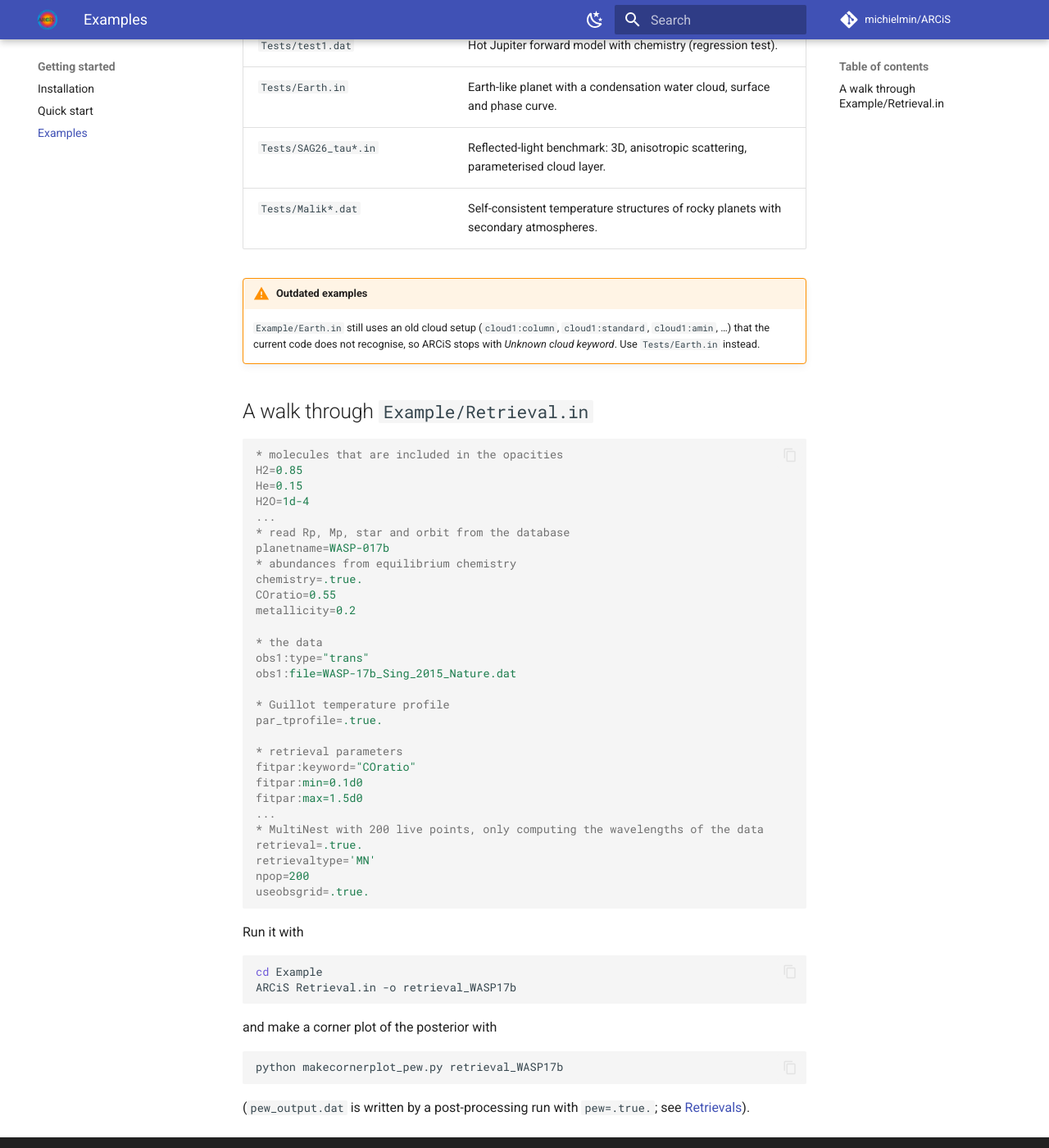
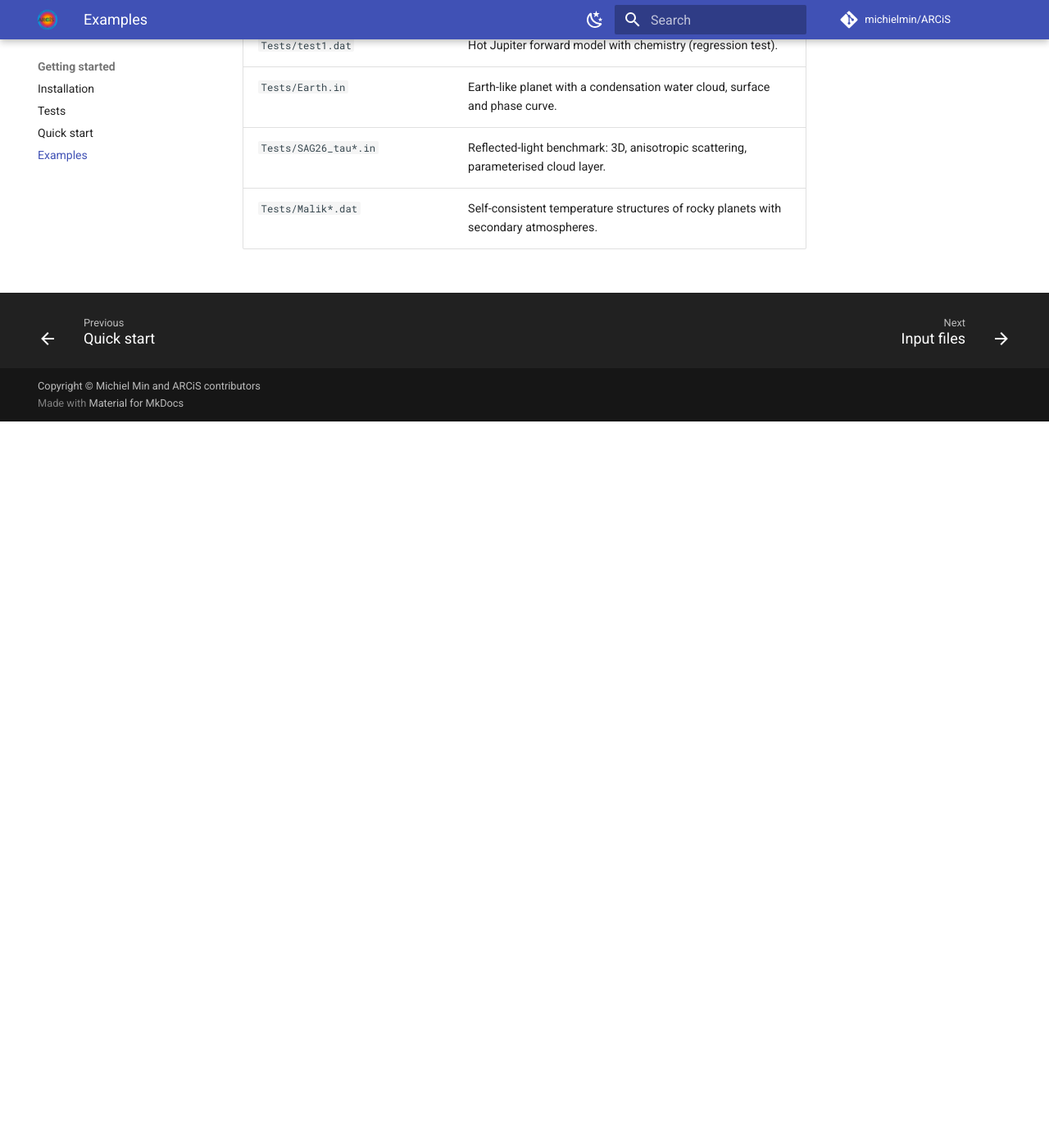
Before and after one commit to michielmin/ARCiS-doc, an MkDocs documentation site: the page built from docs/getting-started/examples.md, in a window 1280 px wide and 1400 px high, scrolled down 886 px. Shown: the whole window at 82% size. Built offline with MkDocs 1.6.1 and Material for MkDocs 9.7.7, drawn with Linux system fonts in a browser that asks for light colours; comment, search, counter and statistics services are not loaded.

Commit message:
Initial review of the docs

````diff
--- a/docs/getting-started/examples.md
+++ b/docs/getting-started/examples.md
@@ -18,58 +18,3 @@ the most reliable starting point.
 | `Tests/Earth.in` | Earth-like planet with a condensation water cloud, surface and phase curve. |
 | `Tests/SAG26_tau*.in` | Reflected-light benchmark: 3D, anisotropic scattering, parameterised cloud layer. |
 | `Tests/Malik*.dat` | Self-consistent temperature structures of rocky planets with secondary atmospheres. |
-
-!!! warning "Outdated examples"
-    `Example/Earth.in` still uses an old cloud setup (`cloud1:column`,
-    `cloud1:standard`, `cloud1:amin`, …) that the current code does not recognise,
-    so ARCiS stops with *Unknown cloud keyword*. Use `Tests/Earth.in` instead.
-
-## A walk through `Example/Retrieval.in`
-
-```ini
-* molecules that are included in the opacities
-H2=0.85
-He=0.15
-H2O=1d-4
-...
-* read Rp, Mp, star and orbit from the database
-planetname=WASP-017b
-* abundances from equilibrium chemistry
-chemistry=.true.
-COratio=0.55
-metallicity=0.2
-
-* the data
-obs1:type="trans"
-obs1:file=WASP-17b_Sing_2015_Nature.dat
-
-* Guillot temperature profile
-par_tprofile=.true.
-
-* retrieval parameters
-fitpar:keyword="COratio"
-fitpar:min=0.1d0
-fitpar:max=1.5d0
-...
-* MultiNest with 200 live points, only computing the wavelengths of the data
-retrieval=.true.
-retrievaltype='MN'
-npop=200
-useobsgrid=.true.
-```
-
-Run it with
-
-```bash
-cd Example
-ARCiS Retrieval.in -o retrieval_WASP17b
-```
-
-and make a corner plot of the posterior with
-
-```bash
-python makecornerplot_pew.py retrieval_WASP17b
-```
-
-(`pew_output.dat` is written by a post-processing run with `pew=.true.`; see
-[Retrievals](../user-guide/retrieval.md#post-processing)).
--- a/mkdocs.yml
+++ b/mkdocs.yml
@@ -40,6 +40,7 @@ nav:
   - Home: index.md
   - Getting started:
       - Installation: getting-started/installation.md
+      - Tests: getting-started/tests.md
       - Quick start: getting-started/quickstart.md
       - Examples: getting-started/examples.md
   - User guide:
@@ -62,7 +63,6 @@ nav:
       - MCMC evidence: theory/mcmc-evidence.md
   - Developers:
       - Code structure: developer/code-structure.md
-      - Tests: developer/tests.md
       - Writing documentation: developer/documentation.md
   - Citing ARCiS: citing.md
 
````
Also changed, not shown: docs/citing.md (+7 -8 lines), docs/getting-started/quickstart.md (+1 -0 lines), docs/getting-started/tests.md (renamed from docs/developer/tests.md, +0 -9 lines), docs/getting-started/installation.md (line endings or trailing spaces).
